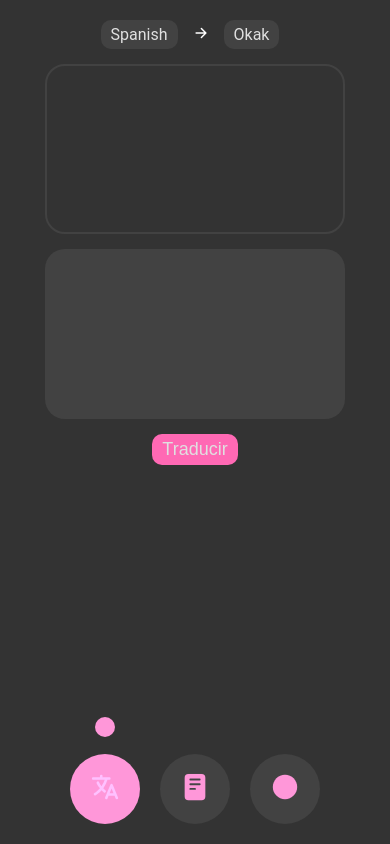
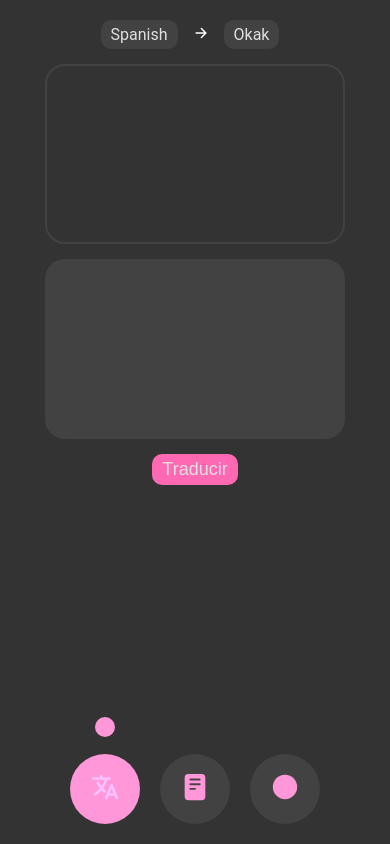
Before and after one commit to BenjaminAlvarezDiaz/luciel-gift2, a React (Vite) app: page / in a window 390 px wide. Shown: the top 844 px of the page. Built offline with nearby package versions, Linux system fonts and the light colour scheme.

Commit message:
Update PoetryTranslator.module.css

```diff
--- a/src/styles/PoetryTranslator.module.css
+++ b/src/styles/PoetryTranslator.module.css
@@ -106,7 +106,7 @@
 
 @media (max-width: 615px) {
     .textarea {
-        min-height: 170px;
+        min-height: 180px;
     }
 }
 
```
